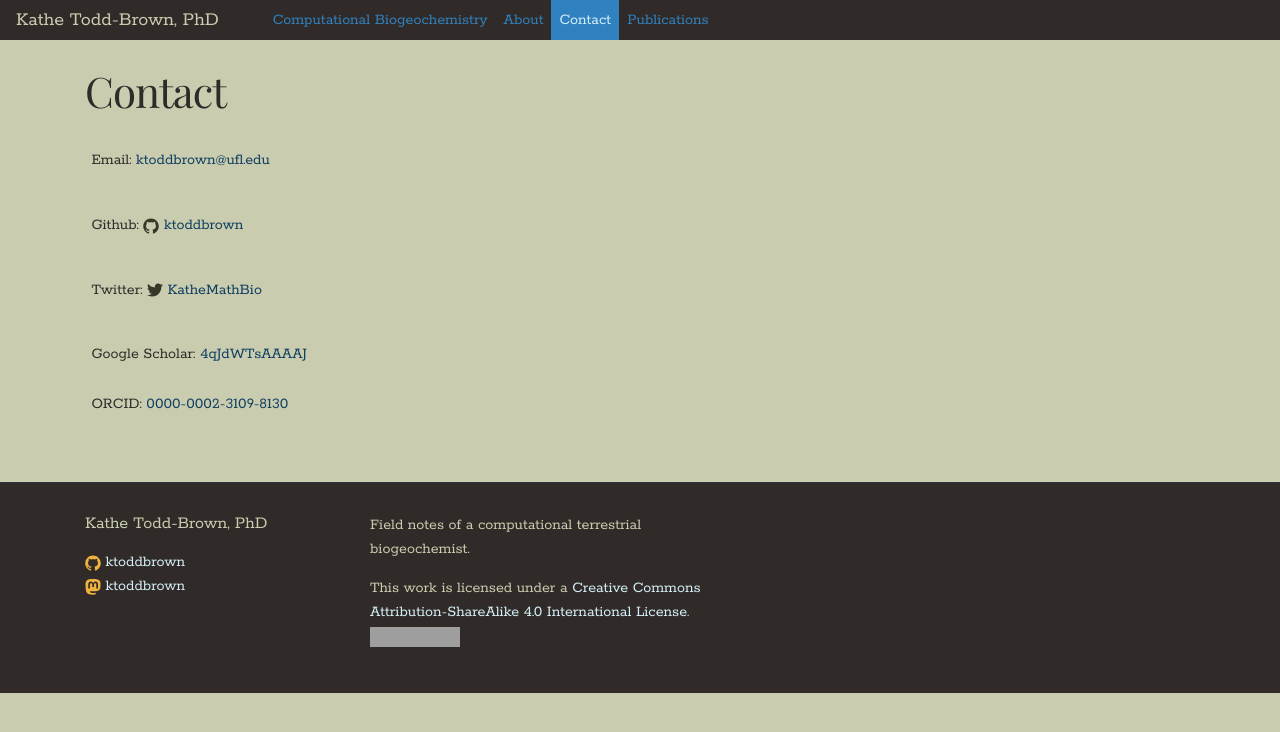
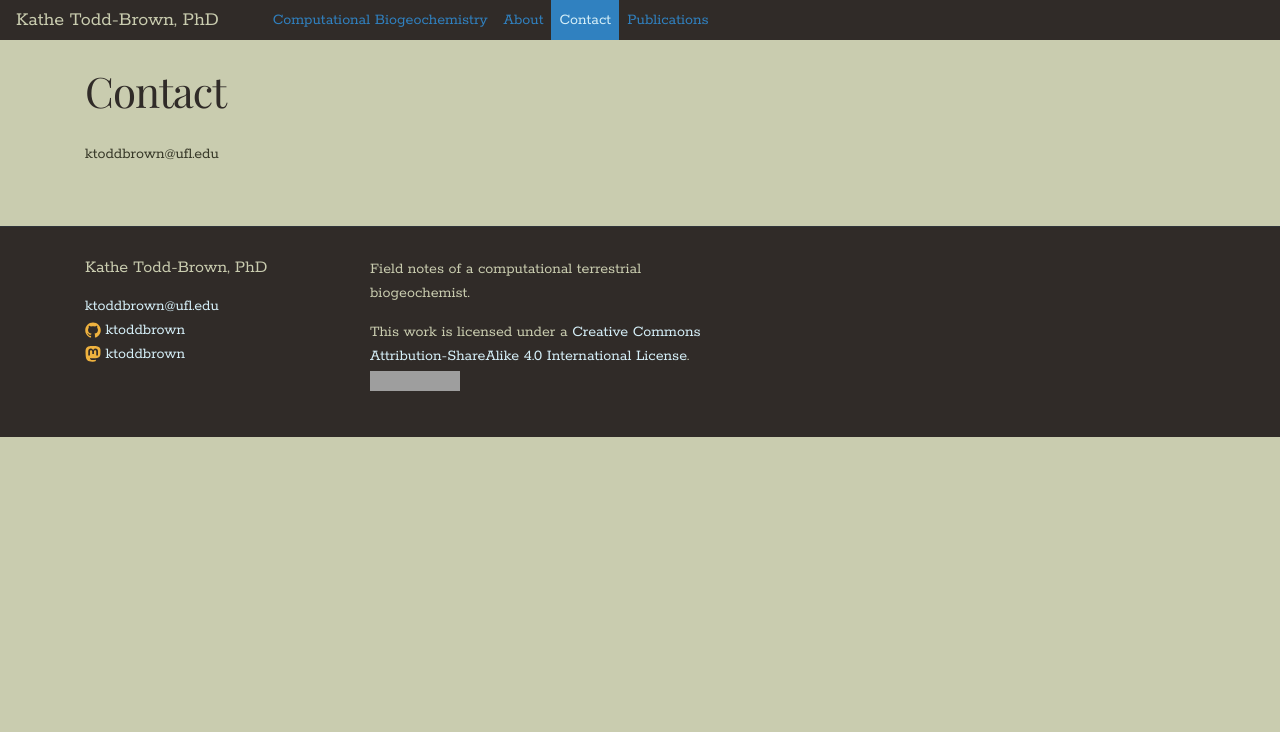
Before and after one commit to ktoddbrown/ktoddbrown.github.io, a Jekyll site: the page built from people.md, in a window 1280 px wide. Shown: the top 732 px of the page. Built offline with Jekyll 4.4.1, drawn with Linux system fonts in a browser that asks for light colours; nearby versions of some CDN libraries; grey boxes are pictures that could not be loaded.

Commit message:
simplify contact list

```diff
--- a/_config.yml
+++ b/_config.yml
@@ -14,6 +14,7 @@ domain: ktoddbrown.github.io
 url: "https://ktoddbrown.github.io" # the base hostname & protocol for your site
 mastodon_username: ktoddbrown
 github_username:  ktoddbrown
+email_username: ktoddbrown
 
 # This is the list of pages to incldue in the header of the website.
 pages_list: {'About':'/about', 'Archive':'/archive'}
--- a/_includes/footer.html
+++ b/_includes/footer.html
@@ -5,6 +5,7 @@
       <div class="col-md-3">
         <h2 class="footer-heading">{{ site.title }}</h2>
         <ul class="social-media-list">
+          <li>{% include icon-Aiga_mail.html username=site.email_username %}</li>
           {% if site.github_username %}
           <li>
             {% include icon-github.html username=site.github_username %}
@@ -22,7 +23,6 @@
         <p>{{ site.description }}</p>
         <ul class="contact-list">
           <!-- <li>{{ site.title }}</li> -->
-          <li><a href="mailto:{{ site.email }}">{{ site.email }}</a></li>
           <li>This work is licensed under a <a rel="license" href="http://creativecommons.org/licenses/by-sa/4.0/">Creative Commons Attribution-ShareAlike 4.0 International License</a>.<br><a rel="license" href="http://creativecommons.org/licenses/by-sa/4.0/"><img alt="Creative Commons License" style="border-width:0" src="https://i.creativecommons.org/l/by-sa/4.0/88x31.png" /></a></li>
         </ul>
       </div>
--- a/people.md
+++ b/people.md
@@ -5,8 +5,10 @@ order : 2
 ---
 
 
-  + Email: {% include icon-Aiga_mail.html username='ktoddbrown' %}
-  + Github: {% include icon-github.html username='ktoddbrown' %}
-  + Twitter: {% include icon-twitter.html username='KatheMathBio' %}
-  + Google Scholar: [4qJdWTsAAAAJ](https://scholar.google.com/citations?user=4qJdWTsAAAAJ)
-  + ORCID: [0000-0002-3109-8130](http://orcid.org/0000-0002-3109-8130)
+{% include icon-Aiga_mail.html username=site.email_username %}
+
+<!--
+Google Scholar: [4qJdWTsAAAAJ](https://scholar.google.com/citations?user=4qJdWTsAAAAJ)
+
+ORCID: [0000-0002-3109-8130](http://orcid.org/0000-0002-3109-8130)
+-->
```
